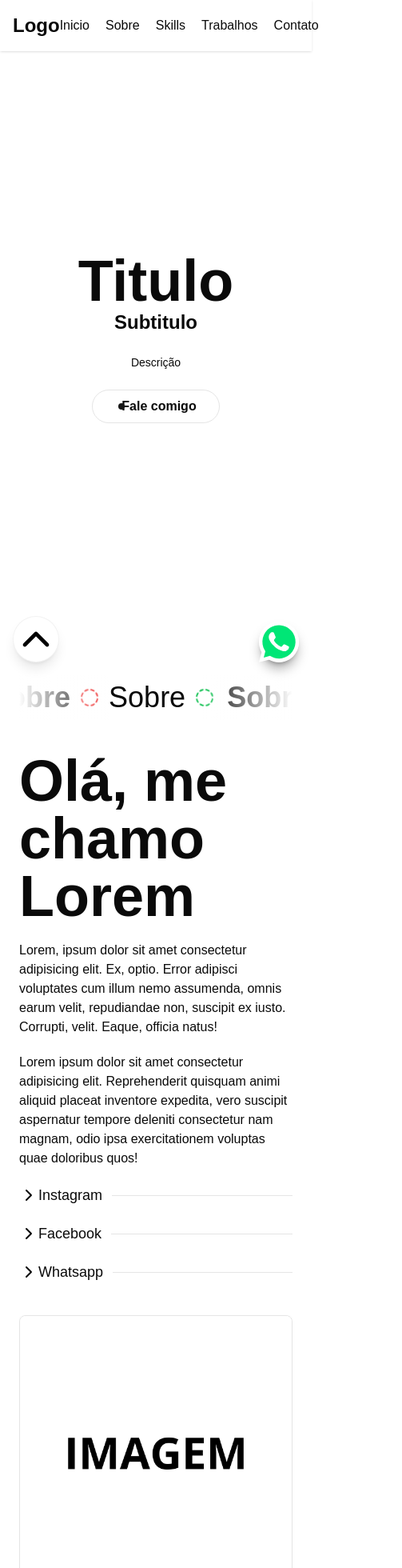
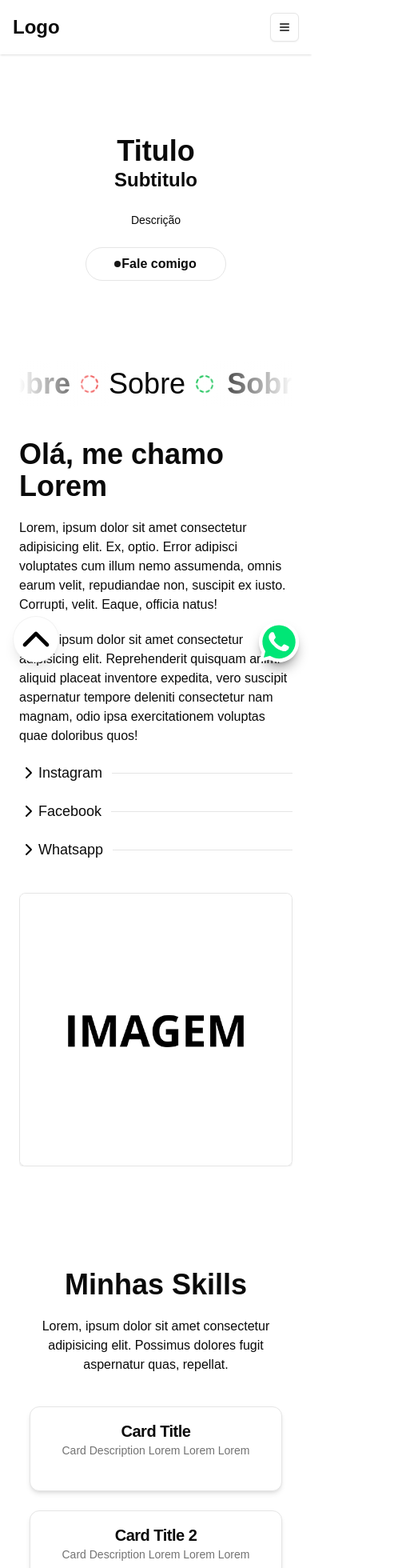
Before and after one commit to gabriellucasvh/template-portfolio, a Next.js app: page / in a window 390 px wide. Shown: the top 1960 px of the page at 80% size, 503 px wide, since content can reach past the window. Built offline with nearby package versions, Linux system fonts and the light colour scheme; a web font is replaced by a local one.

Commit message:
Responsividade aplicada para smartphones

```diff
--- a/app/page.tsx
+++ b/app/page.tsx
@@ -1,17 +1,19 @@
 import Inicio from "@/components/Sections/Inicio";
 import Header from "@/components/ui/Header";
+import { MobileHeader } from "@/components/ui/Header";
 import BotaoWhatsapp from "@/components/BotaoWhatsapp";
 import VoltarAoTopo from "@/components/VoltarAoTopo";
 import Sobre from "@/components/Sections/Sobre";
 import Skills from "@/components/Sections/Skills";
 import Trabalhos from "@/components/Sections/Trabalhos";
 import Contato from "@/components/Sections/Contato";
-import Footer from "@/components/ui/Footer";
+import { Footer } from "@/components/ui/Footer";
 
 export default function Home() {
   return (
     <div className="font-grotesk bg-background">
       <Header />
+      <MobileHeader />
       <main className="container mx-auto">
         <Inicio />
         <Sobre />
--- a/components/Sections/Contato.tsx
+++ b/components/Sections/Contato.tsx
@@ -11,7 +11,7 @@
                 {/* Informações de contato */}
                 <div className="space-y-5 text-center md:text-left">
                     <Titulo>Contato</Titulo>
-                    <div className="grid gap-2">
+                    <div className="flex flex-col items-start gap-2 ">
                         <Link
                             href="https://wa.me/5599999999999"
                             className="flex items-center justify-center md:justify-start hover:text-green-500 transition-colors duration-300"
@@ -32,7 +32,7 @@
                     </div>
                 </div>
                 {/* Imagem */}
-                <div className="flex justify-center">
+                <div className="flex justify-center py-10 lg:py-0">
                     <Image
                         src="/IMAGEMxy.png"
                         className="border shadow rounded-lg"
--- a/components/Sections/Inicio.tsx
+++ b/components/Sections/Inicio.tsx
@@ -6,7 +6,7 @@
 const Inicio = () => {
   return (
     <div
-      className="flex flex-col items-center justify-center min-h-screen px-4 space-y-6 md:space-y-8 text-center"
+      className="flex flex-col items-center justify-center min-h-96 lg:min-h-screen px-4 space-y-6 md:space-y-8 text-center"
       id="inicio"
     >
       {/* Título e subtítulo */}
@@ -28,7 +28,7 @@
       <Link
         href="#contato"
       >
-        <InteractiveHoverButton text="Fale comigo" className="w-40 md:w-48" />
+        <InteractiveHoverButton text="Fale comigo" className="w-44 md:w-48" />
       </Link>
     </div>
   )
--- a/components/Sections/Skills.tsx
+++ b/components/Sections/Skills.tsx
@@ -5,19 +5,19 @@
 const SkillsCards = () => [
   {
     title: 'Card Title',
-    description: 'Card Description',
+    description: 'Card Description Lorem Lorem Lorem',
   },
   {
     title: 'Card Title 2',
-    description: 'Card Description',
+    description: 'Card Description Lorem Lorem Lorem',
   },
   {
     title: 'Card Title 3',
-    description: 'Card Description',
+    description: 'Card Description Lorem Lorem Lorem',
   },
   {
     title: 'Card Title 4',
-    description: 'Card Description',
+    description: 'Card Description Lorem Lorem Lorem',
   },
 ]
 
@@ -42,7 +42,7 @@
         className="grid grid-cols-1 sm:grid-cols-2 lg:grid-cols-4 gap-6"
       >
         {SkillsCards().map((card, index) => (
-          <Card key={index} className="w-full max-w-sm p-4 text-center shadow-md">
+          <Card key={index} className="min-w-full p-4 text-center shadow-md">
             <CardContent>
               <CardTitle className="text-xl md:text-2xl">{card.title}</CardTitle>
               <CardDescription className="text-sm md:text-base">
--- a/components/Sections/Trabalhos.tsx
+++ b/components/Sections/Trabalhos.tsx
@@ -12,9 +12,9 @@
 
 const Case: React.FC<CaseProps> = ({ title, description, serviceType, imageUrl, reverse }) => (
   <div
-    className={`flex items-center justify-between ${reverse ? 'flex-row-reverse text-right' : ''}`}
+    className={`lg:flex  items-center justify-between ${reverse ? 'flex-row-reverse text-right' : ''}`}
   >
-    <div>
+    <div className='mx-auto w-11/12 lg:w-1/2'>
       <Image
         src={imageUrl}
         className="border shadow rounded-lg"
@@ -23,10 +23,10 @@
         height={500}
       />
     </div>
-    <div className="w-1/2 space-y-4">
-      <h2 className="text-5xl font-bold">{title}</h2>
+    <div className="mx-auto lg:mx-10 w-11/12  lg:w-1/2 space-y-4">
+      <h2 className="mt-5 lg:mt-0 text-3xl lg:text-5xl font-bold">{title}</h2>
       <p>{description}</p>
-      <p className="inline-block bg-neutral-950 text-white px-4 py-2 rounded-full">
+      <p className="inline-block bg-neutral-950 text-white px-4 py-1 rounded-full">
         {serviceType}
       </p>
     </div>
@@ -37,28 +37,28 @@
   const cases = [
     {
       title: 'Título 1',
-      description: 'Descrição do caso 1.',
+      description: 'Lorem ipsum dolor sit amet consectetur adipisicing elit. Omnis quis labore, nulla qui, similique, facilis excepturi placeat libero',
       serviceType: 'Serviço 1',
       imageUrl: '/IMAGEMx.png',
       reverse: false,
     },
     {
       title: 'Título 2',
-      description: 'Descrição do caso 2.',
+      description: 'Lorem ipsum dolor sit amet consectetur adipisicing elit. Omnis quis labore, nulla qui, similique, facilis excepturi placeat libero',
       serviceType: 'Serviço 2',
       imageUrl: '/IMAGEMx.png',
       reverse: true,
     },
     {
       title: 'Título 3',
-      description: 'Descrição do caso 3.',
+      description: 'Lorem ipsum dolor sit amet consectetur adipisicing elit. Omnis quis labore, nulla qui, similique, facilis excepturi placeat libero',
       serviceType: 'Serviço 3',
       imageUrl: '/IMAGEMx.png',
       reverse: false,
     },
     {
       title: 'Título 4',
-      description: 'Descrição do caso 4.',
+      description: 'Lorem ipsum dolor sit amet consectetur adipisicing elit. Omnis quis labore, nulla qui, similique, facilis excepturi placeat libero',
       serviceType: 'Serviço 4',
       imageUrl: '/IMAGEMx.png',
       reverse: true,
@@ -66,10 +66,10 @@
   ];
 
   return (
-    <div className="px-20 min-h-screen mt-10" id="trabalhos">
-      <div className="flex items-center justify-between py-10">
+    <div className="lg:px-20 min-h-screen mt-10" id="trabalhos">
+      <div className="flex flex-col lg:flex-row text-center items-center justify-between py-10">
         <Titulo>Trabalhos</Titulo>
-        <p className="w-1/2">
+        <p className="w-full lg:w-1/2">
           Lorem ipsum dolor sit amet consectetur adipisicing elit. Omnis quis labore, nulla qui,
           similique, facilis excepturi placeat libero
         </p>
--- a/components/Typograghy/Titulo.tsx
+++ b/components/Typograghy/Titulo.tsx
@@ -3,7 +3,7 @@
 const Title = ( { children }: { children: React.ReactNode }) => {
   return (
     <div>
-        <h1 className='text-7xl font-extrabold'>
+        <h1 className='text-4xl lg:text-7xl font-extrabold'>
         {children}
         </h1>
     </div>
--- a/components/ui/Footer.tsx
+++ b/components/ui/Footer.tsx
@@ -1,52 +1,53 @@
-import Image from 'next/image'
 import Link from 'next/link'
-import React from 'react'
+import { Facebook, Instagram, Linkedin } from 'lucide-react'
 
-const Footer = () => {
+export function Footer() {
     return (
-        <div className='px-20 pt-10 bg-neutral-950 text-white '>
-            <div className='flex items-center justify-between'>
-                <div>
-                    <Image src="/IMAGEMx.png" className='border shadow ' alt="logo" width={100} height={100} />
-                </div>
-                <div>
-                    <ul>
-                        <li>
-                            <Link href={'#inicio'} className='text-gray-300 hover:text-white transition-colors duration-300'>Início</Link>
-                        </li>
-                        <li>
-                            <Link href={'#sobre'} className='text-gray-300 hover:text-white transition-colors duration-300'>Sobre</Link>
-                        </li>
-                        <li>
-                            <Link href={'#servicos'} className='text-gray-300 hover:text-white transition-colors duration-300'>Serviços</Link>
-                        </li>
-                        <li>
-                            <Link href={'#trabalhos'} className='text-gray-300 hover:text-white transition-colors duration-300'>Trabalhos</Link>
-                        </li>
-                        <li>
-                            <Link href={'#contato'} className='text-gray-300 hover:text-white transition-colors duration-300'>Contato</Link>
-                        </li>
-                    </ul>
-                </div>
-                <div>
-                    <ul>
-                        <li>
-                            <Link href={'https://www.instagram.com/'} className='text-gray-300 hover:text-white transition-colors duration-300' target='_blank'>Instagram</Link>
-                        </li>
-                        <li>
-                            <Link href={'https://www.facebook.com/'} className='text-gray-300 hover:text-white transition-colors duration-300' target='_blank'>Facebook</Link>
-                        </li>
-                        <li>
-                            <Link href={'https://www.linkedin.com/'} className='text-gray-300 hover:text-white transition-colors duration-300' target='_blank'>Linkedin</Link>
-                        </li>
-                    </ul>
+        <footer className="bg-gray-100 text-gray-600 py-8 lg:py-5">
+            <div className="container mx-auto px-4">
+                <div className="flex flex-col md:flex-row justify-evenly items-center">
+                    <div className="mb-4 md:mb-0">
+                        <Link href="/" className="text-2xl font-bold">
+                            Logo
+                        </Link>
+                    </div>
+                    <nav className="lg:hidden mb-4 md:mb-0">
+                        <ul className="flex flex-wrap justify-center gap-4">
+                            <li><Link href="#inicio" className="hover:text-gray-900">Início</Link></li>
+                            <li><Link href="#sobre" className="hover:text-gray-900">Sobre</Link></li>
+                            <li><Link href="#servicos" className="hover:text-gray-900">Serviços</Link></li>
+                            <li><Link href="#trabalhos" className="hover:text-gray-900">Trabalhos</Link></li>
+                            <li><Link href="#contato" className="hover:text-gray-900">Contato</Link></li>
+                        </ul>
+                    </nav>
+                    <div className="flex justify-center gap-4 my-4">
+                        <a href="https://instagram.com" target="_blank" rel="noopener noreferrer" className="hover:text-gray-900">
+                            <Instagram size={24} className='lg:hidden' />
+                            <span className="sr-only">Instagram</span>
+                            <p className='hidden lg:block'>
+                                Instagram
+                            </p>
+                        </a>
+                        <a href="https://facebook.com" target="_blank" rel="noopener noreferrer" className="hover:text-gray-900">
+                            <Facebook size={24} className='lg:hidden' />
+                            <span className="sr-only">Facebook</span>
+                            <p className='hidden lg:block'>
+                                Facebook
+                            </p>
+                        </a>
+                        <a href="https://linkedin.com" target="_blank" rel="noopener noreferrer" className="hover:text-gray-900">
+                            <Linkedin size={24} className='lg:hidden' />
+                            <span className="sr-only">LinkedIn</span>
+                            <p className='hidden lg:block'>
+                                LinkedIn
+                            </p>
+                        </a>
+                    </div>
+                    <div className="text-center text-sm mt-8 md:mt-0">
+                        Feito por Gabriel • Copyright © {new Date().getFullYear()}. Todos os direitos reservados.
+                    </div>
                 </div>
             </div>
-            <div className='flex items-center justify-center py-4'>
-                <p>Feito por <Link href={'https://github.com/gabriellucasvh'} className='underline hover:text-blue-500 transition-colors duration-300' target='_blank'>Gabriel</Link> • Copyright &copy; 2024. Todos os direitos reservados.</p>
-            </div>
-        </div>
+        </footer>
     )
 }
-
-export default Footer
--- a/components/ui/Header.tsx
+++ b/components/ui/Header.tsx
@@ -1,6 +1,17 @@
-import { Menu } from 'lucide-react';
 import Link from 'next/link';
 import React from 'react';
+import { Button } from "./button"
+import {
+    Sheet,
+    SheetClose,
+    SheetContent,
+    SheetDescription,
+    SheetFooter,
+    SheetHeader,
+    SheetTitle,
+    SheetTrigger,
+} from "@/components/ui/sheet"
+import { Menu } from 'lucide-react';
 
 const HeaderProps = () => [
     {
@@ -27,7 +38,7 @@
 
 const Header = () => {
     return (
-        <header className="fixed top-0 z-50 w-full bg-background shadow">
+        <header className="hidden lg:block fixed top-0 z-50 w-full bg-background shadow">
             <nav className="max-w-screen-xl mx-auto px-4 flex items-center justify-between py-4">
                 <h1 className="text-2xl font-bold">
                     <a href="/" aria-label="Página inicial">
@@ -51,4 +62,44 @@
     );
 };
 
+export const MobileHeader = () => {
+    return (
+        <header className="lg:hidden top-0 z-50 w-full bg-background shadow">
+            <nav className="max-w-screen-xl mx-auto px-4 flex items-center justify-between py-4">
+                <h1 className="text-2xl font-bold">
+                    <a href="/" aria-label="Página inicial">
+                        Logo
+                    </a>
+                </h1>
+                <Sheet>
+                    <SheetTrigger asChild>
+                        <Button variant="outline" size={"icon"}><Menu /></Button>
+                    </SheetTrigger>
+                    <SheetContent className='font-grotesk'>
+                        <SheetHeader >
+                            <SheetTitle>Logo/Nome</SheetTitle>
+                            <SheetDescription>
+                                Make changes to your profile here. Click save when you're done.
+                            </SheetDescription>
+                        </SheetHeader>
+                        {HeaderProps().map((item) => (
+                            <ul className='py-2'>
+                                <li key={item.name}>
+                                    <Link href={item.href} className='hover:text-green-500 transition-colors duration-300'>
+                                        {item.name}
+                                    </Link>
+                                </li>
+                            </ul>
+                        ))}
+                        <SheetFooter>
+                            <SheetClose asChild>
+                            </SheetClose>
+                        </SheetFooter>
+                    </SheetContent>
+                </Sheet>
+            </nav>
+        </header>
+    );
+};
+
 export default Header;
--- /dev/null
+++ b/components/ui/button.tsx
@@ -0,0 +1,57 @@
+import * as React from "react"
+import { Slot } from "@radix-ui/react-slot"
+import { cva, type VariantProps } from "class-variance-authority"
+
+import { cn } from "@/lib/utils"
+
+const buttonVariants = cva(
+  "inline-flex items-center justify-center gap-2 whitespace-nowrap rounded-md text-sm font-medium transition-colors focus-visible:outline-none focus-visible:ring-1 focus-visible:ring-ring disabled:pointer-events-none disabled:opacity-50 [&_svg]:pointer-events-none [&_svg]:size-4 [&_svg]:shrink-0",
+  {
+    variants: {
+      variant: {
+        default:
+          "bg-primary text-primary-foreground shadow hover:bg-primary/90",
+        destructive:
+          "bg-destructive text-destructive-foreground shadow-sm hover:bg-destructive/90",
+        outline:
+          "border border-input bg-background shadow-sm hover:bg-accent hover:text-accent-foreground",
+        secondary:
+          "bg-secondary text-secondary-foreground shadow-sm hover:bg-secondary/80",
+        ghost: "hover:bg-accent hover:text-accent-foreground",
+        link: "text-primary underline-offset-4 hover:underline",
+      },
+      size: {
+        default: "h-9 px-4 py-2",
+        sm: "h-8 rounded-md px-3 text-xs",
+        lg: "h-10 rounded-md px-8",
+        icon: "h-9 w-9",
+      },
+    },
+    defaultVariants: {
+      variant: "default",
+      size: "default",
+    },
+  }
+)
+
+export interface ButtonProps
+  extends React.ButtonHTMLAttributes<HTMLButtonElement>,
+    VariantProps<typeof buttonVariants> {
+  asChild?: boolean
+}
+
+const Button = React.forwardRef<HTMLButtonElement, ButtonProps>(
+  ({ className, variant, size, asChild = false, ...props }, ref) => {
+    const Comp = asChild ? Slot : "button"
+    return (
+      <Comp
+        className={cn(buttonVariants({ variant, size, className }))}
+        ref={ref}
+        {...props}
+      />
+    )
+  }
+)
+Button.displayName = "Button"
+
+export { Button, buttonVariants }
--- /dev/null
+++ b/components/ui/sheet.tsx
@@ -0,0 +1,140 @@
+"use client"
+
+import * as React from "react"
+import * as SheetPrimitive from "@radix-ui/react-dialog"
+import { cva, type VariantProps } from "class-variance-authority"
+import { X } from "lucide-react"
+
+import { cn } from "@/lib/utils"
+
+const Sheet = SheetPrimitive.Root
+
+const SheetTrigger = SheetPrimitive.Trigger
+
+const SheetClose = SheetPrimitive.Close
+
+const SheetPortal = SheetPrimitive.Portal
+
+const SheetOverlay = React.forwardRef<
+  React.ElementRef<typeof SheetPrimitive.Overlay>,
+  React.ComponentPropsWithoutRef<typeof SheetPrimitive.Overlay>
+>(({ className, ...props }, ref) => (
+  <SheetPrimitive.Overlay
+    className={cn(
+      "fixed inset-0 z-50 bg-black/80  data-[state=open]:animate-in data-[state=closed]:animate-out data-[state=closed]:fade-out-0 data-[state=open]:fade-in-0",
+      className
+    )}
+    {...props}
+    ref={ref}
+  />
+))
+SheetOverlay.displayName = SheetPrimitive.Overlay.displayName
+
+const sheetVariants = cva(
+  "fixed z-50 gap-4 bg-background p-6 shadow-lg transition ease-in-out data-[state=closed]:duration-300 data-[state=open]:duration-500 data-[state=open]:animate-in data-[state=closed]:animate-out",
+  {
+    variants: {
+      side: {
+        top: "inset-x-0 top-0 border-b data-[state=closed]:slide-out-to-top data-[state=open]:slide-in-from-top",
+        bottom:
+          "inset-x-0 bottom-0 border-t data-[state=closed]:slide-out-to-bottom data-[state=open]:slide-in-from-bottom",
+        left: "inset-y-0 left-0 h-full w-3/4 border-r data-[state=closed]:slide-out-to-left data-[state=open]:slide-in-from-left sm:max-w-sm",
+        right:
+          "inset-y-0 right-0 h-full w-3/4 border-l data-[state=closed]:slide-out-to-right data-[state=open]:slide-in-from-right sm:max-w-sm",
+      },
+    },
+    defaultVariants: {
+      side: "right",
+    },
+  }
+)
+
+interface SheetContentProps
+  extends React.ComponentPropsWithoutRef<typeof SheetPrimitive.Content>,
+    VariantProps<typeof sheetVariants> {}
+
+const SheetContent = React.forwardRef<
+  React.ElementRef<typeof SheetPrimitive.Content>,
+  SheetContentProps
+>(({ side = "right", className, children, ...props }, ref) => (
+  <SheetPortal>
+    <SheetOverlay />
+    <SheetPrimitive.Content
+      ref={ref}
+      className={cn(sheetVariants({ side }), className)}
+      {...props}
+    >
+      <SheetPrimitive.Close className="absolute right-4 top-4 rounded-sm opacity-70 ring-offset-background transition-opacity hover:opacity-100 focus:outline-none focus:ring-2 focus:ring-ring focus:ring-offset-2 disabled:pointer-events-none data-[state=open]:bg-secondary">
+        <X className="h-4 w-4" />
+        <span className="sr-only">Close</span>
+      </SheetPrimitive.Close>
+      {children}
+    </SheetPrimitive.Content>
+  </SheetPortal>
+))
+SheetContent.displayName = SheetPrimitive.Content.displayName
+
+const SheetHeader = ({
+  className,
+  ...props
+}: React.HTMLAttributes<HTMLDivElement>) => (
+  <div
+    className={cn(
+      "flex flex-col space-y-2 text-center sm:text-left",
+      className
+    )}
+    {...props}
+  />
+)
+SheetHeader.displayName = "SheetHeader"
+
+const SheetFooter = ({
+  className,
+  ...props
+}: React.HTMLAttributes<HTMLDivElement>) => (
+  <div
+    className={cn(
+      "flex flex-col-reverse sm:flex-row sm:justify-end sm:space-x-2",
+      className
+    )}
+    {...props}
+  />
+)
+SheetFooter.displayName = "SheetFooter"
+
+const SheetTitle = React.forwardRef<
+  React.ElementRef<typeof SheetPrimitive.Title>,
+  React.ComponentPropsWithoutRef<typeof SheetPrimitive.Title>
+>(({ className, ...props }, ref) => (
+  <SheetPrimitive.Title
+    ref={ref}
+    className={cn("text-lg font-semibold text-foreground", className)}
+    {...props}
+  />
+))
+SheetTitle.displayName = SheetPrimitive.Title.displayName
+
+const SheetDescription = React.forwardRef<
+  React.ElementRef<typeof SheetPrimitive.Description>,
+  React.ComponentPropsWithoutRef<typeof SheetPrimitive.Description>
+>(({ className, ...props }, ref) => (
+  <SheetPrimitive.Description
+    ref={ref}
+    className={cn("text-sm text-muted-foreground", className)}
+    {...props}
+  />
+))
+SheetDescription.displayName = SheetPrimitive.Description.displayName
+
+export {
+  Sheet,
+  SheetPortal,
+  SheetOverlay,
+  SheetTrigger,
+  SheetClose,
+  SheetContent,
+  SheetHeader,
+  SheetFooter,
+  SheetTitle,
+  SheetDescription,
+}
--- a/package.json
+++ b/package.json
@@ -9,7 +9,9 @@
     "lint": "next lint"
   },
   "dependencies": {
+    "@radix-ui/react-dialog": "^1.1.4",
     "@radix-ui/react-separator": "^1.1.1",
+    "@radix-ui/react-slot": "^1.1.1",
     "class-variance-authority": "^0.7.1",
     "clsx": "^2.1.1",
     "lucide-react": "^0.469.0",
```
Also changed, not shown: 1 other file (tests, documents, lock files or other folders).
